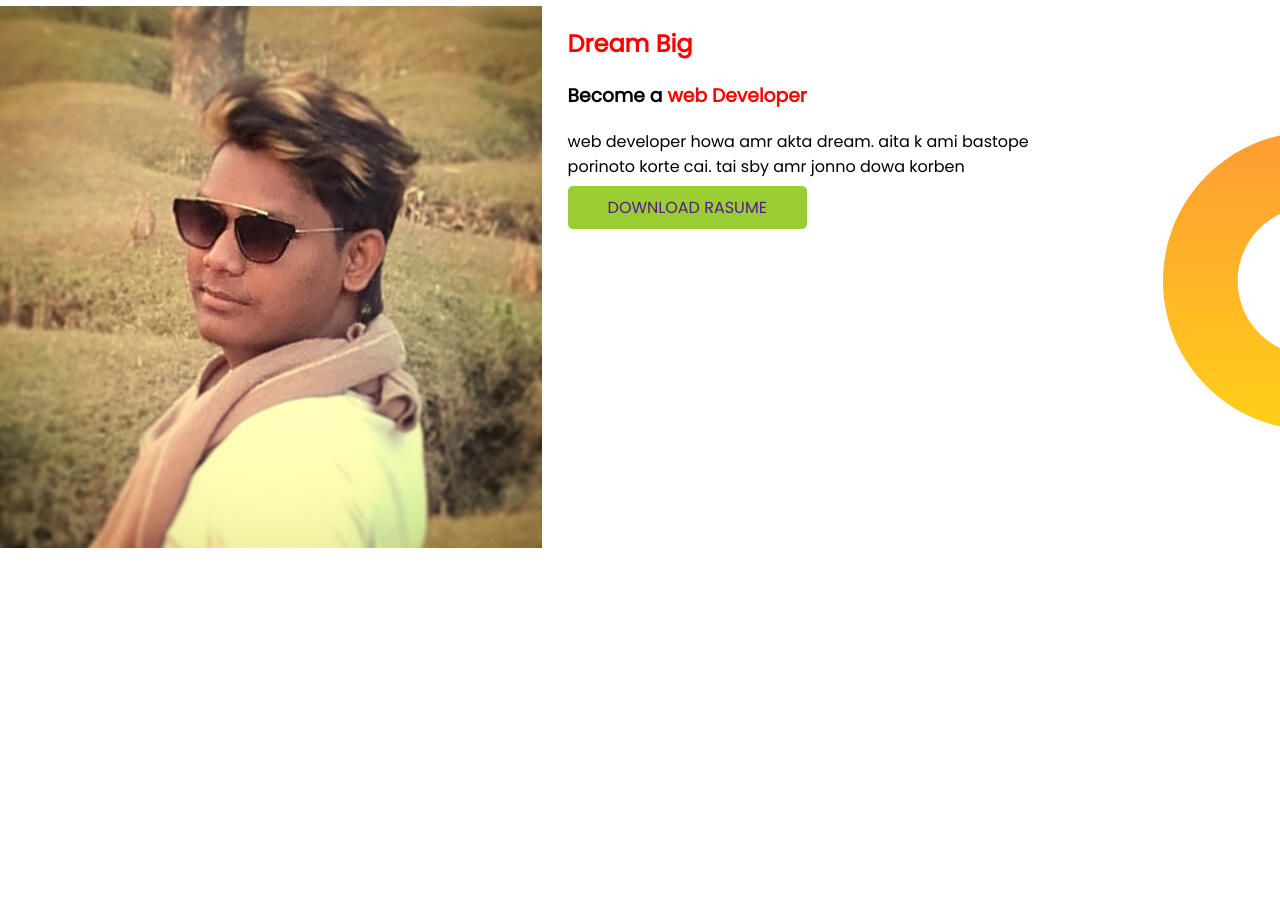
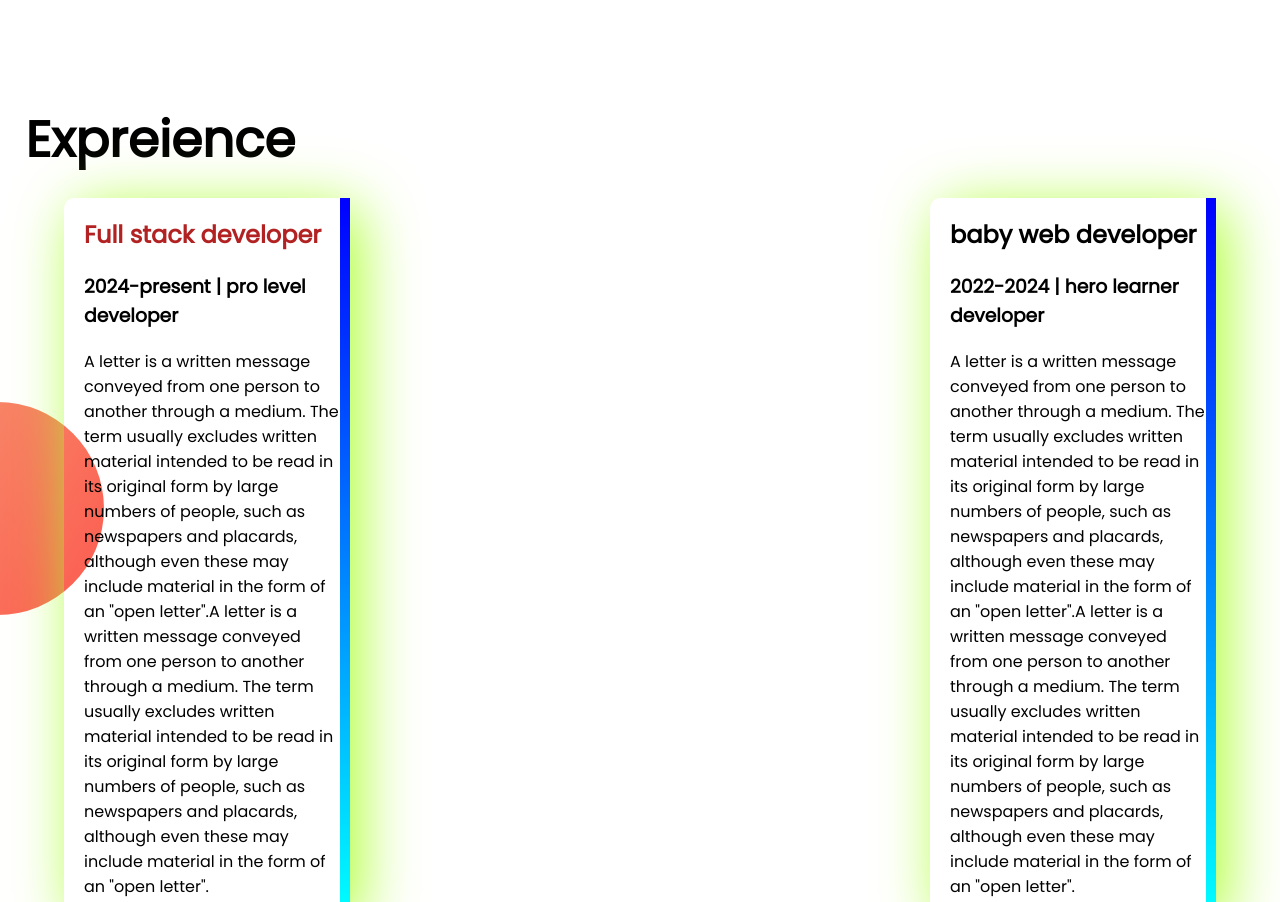
Before and after one commit to Yasinarafat04/developer-portfolio, a plain HTML site: page index.html in a window 1280 px wide. Shown: the part 830-1732 px from the top of the page. Before the commit the page ends 1385 px from the top, so only its background shows below. Drawn offline with Linux system fonts and the light colour scheme.

Commit message:
my-first-web-code

```diff
--- a/index.html
+++ b/index.html
@@ -14,8 +14,8 @@
 </head>
 
 <body>
-    <section class="top-banner">
-        <div class="apple">
+    <section class="top-banner flexible-container">
+        <div class="half-width">
             <h1>welcome to</h1>
             <h2><span class="hay">araf</span> world!</h2>
             <h3>Build Climber and Train Stopper</h3>
@@ -27,11 +27,12 @@
             </p>
             <a class="link-button" target="_blank" href="">HIRE me</a>
         </div>
-        <div class="boll"><img src="image/me.png" alt=""></div>
+        <div class="half-width"><img src="image/me.png" alt=""></div>
     </section>
-    <section class="dream-big">
-        <div class="boll"><img src="image/arafat.jpg" alt=""></div>
-        <div class="apple">
+
+    <section class="dream-big flexible-container">
+        <div class="half-width"><img src="image/arafat.jpg" alt=""></div>
+        <div class="half-width">
             <h2><span class="hay">Dream Big</span></h2>
             <h3>Become a <span class="hay">web Developer</span></h3>
             <p>web developer howa amr akta dream. aita k ami bastope porinoto korte cai. tai sby amr jonno dowa korben
@@ -39,6 +40,45 @@
             <a class="link-button" target="blank" href="">DOWNLOAD RASUME</a>
         </div>
     </section>
+
+    <section class="experience-area">
+        <h1><span class="half-width front-size">Expreience</span></h1>
+
+        <div class="flexible-container">
+            <div id="web-dev-experience" class="experience-item">
+                <h2><span class="new-color">Full stack developer</span></h2>
+                <h3>2024-present | pro level developer</h3>
+                <p>
+                    A letter is a written message conveyed from one person to another through a medium. The term usually
+                    excludes written material intended to be read in its original form by large numbers of people, such
+                    as newspapers and placards, although even these may include material in the form of an "open
+                    letter".A letter is a written message conveyed from one person to another through a medium. The term
+                    usually excludes written material intended to be read in its original form by large numbers of
+                    people, such as newspapers and placards, although even these may include material in the form of an
+                    "open letter".
+
+                </p>
+            </div>
+            <div id="full-stack-dev" class="experience-item">
+                <h2>baby web developer</h2>
+                <h3>2022-2024 | hero learner developer</h3>
+                <p>
+                    A letter is a written message conveyed from one person to another through a medium. The term usually
+                    excludes written material intended to be read in its original form by large numbers of people, such
+                    as newspapers and placards, although even these may include material in the form of an "open
+                    letter".A letter is a written message conveyed from one person to another through a medium. The term
+                    usually excludes written material intended to be read in its original form by large numbers of
+                    people, such as newspapers and placards, although even these may include material in the form of an
+                    "open letter".
+                </p>
+            </div>
+
+        </div>
+    </section>
+    <footer>
+        <p>@ peter parker 2021, a programming hero initiative.</p>
+    </footer>
+
 </body>
 
 </html>
--- a/style.css
+++ b/style.css
@@ -10,16 +10,17 @@ hi{
     color: red;
 }
 section{
-    display: flex;
+
+    margin-bottom: 150px;
 }
-.apple{
+.half-width{
     width: 50%;
     padding-left: 2%;
-    width: 40%;
+
+
 }
-.ball img{
-    width: 80%;
-    width: 70%;
+.half-width img{
+    width: 50%;
 }
 .top-banner{
     background-image: url(image/top-banner.png);
@@ -38,3 +39,41 @@ section{
     background-repeat: no-repeat;
     background-position: right;
 }
+.flexible-container{
+    display: flex;
+   justify-content: space-between;
+    align-items: center;
+}
+.new-color{
+    color: firebrick;
+}
+.experience-item{
+    width: 20%;
+    padding-left: 20px;
+    margin-left: 5%;
+    border-radius: 10px;
+    margin-right: 5%;
+    box-shadow: 10px 10px 60px greenyellow;
+    border-right:10px  solid;
+}
+.front-size{
+    font-size: 50px;
+}
+.experience-area{
+    background-image: url(image/exp-bg.png);
+    background-repeat: no-repeat;
+    background-position: left;
+}
+#web-dev-experience{
+    border-left: 70x solid;
+    border-image: linear-gradient(blue, cyan);
+    border-image-slice: 1;
+}
+#full-stack-dev{
+    border-left: 70x solid;
+    border-image: linear-gradient(blue, cyan);
+    border-image-slice: 1;
+}
+footer p{
+    text-align: center;
+}
```
Also changed, not shown: image/araf.jpg (deleted), image/sajiv.jpg (deleted), image/yas.jpg (deleted), image/yasin.jpg (deleted).
